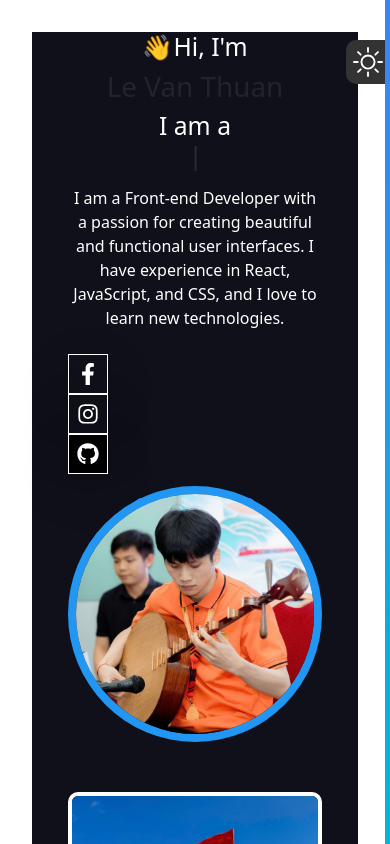
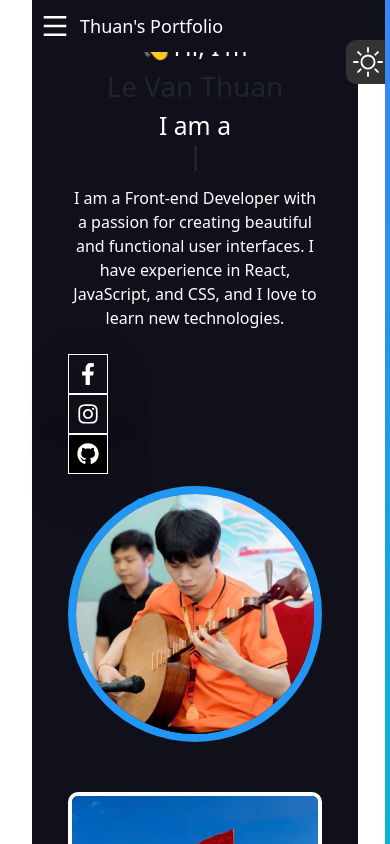
Before and after one commit to thuanlv0911/thuans-portfolio, a React (Vite) app in the folder client/: page / in a window 390 px wide. Shown: the top 844 px of the page. Built offline with nearby package versions, Linux system fonts and the light colour scheme.

Commit message:
responsive mobile nav

```diff
--- a/client/src/App.jsx
+++ b/client/src/App.jsx
@@ -1,11 +1,13 @@
 import './App.css';
 import Layout from './components/Layout/Layout';
 import ScrollToTop from "react-scroll-to-top";
+import Nav from './components/MobileNav/Nav';
 
 
 function App() {
   return (
     <>
+      <Nav />
       <Layout />
       <ScrollToTop
         smooth
--- /dev/null
+++ b/client/src/components/MobileNav/Nav.jsx
@@ -0,0 +1,109 @@
+import React, { useState } from 'react';
+import { RiMenuFill, RiMenuFold2Fill } from "react-icons/ri";
+import "./nav.css";
+import { IoHomeOutline } from "react-icons/io5";
+import { GrContactInfo } from "react-icons/gr";
+import { HiOutlineMail } from "react-icons/hi";
+import { TbCertificate } from "react-icons/tb";
+import { BsDiagram3 } from "react-icons/bs";
+import { FaFacebookF, FaInstagram, FaGithub } from "react-icons/fa";
+import { FaRegCopyright } from "react-icons/fa6";
+import { Link } from 'react-scroll';
+
+const Nav = () => {
+    const [open, setOpen] = useState(false);
+
+    const handleOpen = () => {
+        setOpen(!open);
+    };
+
+    return (
+        <div>
+            <div className="mobile-nav">
+                <div className="mobile-nav-header">
+                    {open ? (
+                        <RiMenuFold2Fill size={30} className="mobile-nav-icon" onClick={handleOpen} />
+                    ) : (
+                        <RiMenuFill size={30} className="mobile-nav-icon" onClick={handleOpen} />
+                    )}
+                    {!open && (
+                        <span className="mobile-nav-title">
+                            Thuan's Portfolio
+                        </span>
+                    )}
+                    {open && (
+                        <div className="mobile-icon-menu flex flex-row justify-around items-center">
+                            <div className="mobile-navbar-item-icons">
+                                <Link
+                                    to="home"
+                                    className="mobile-navbar-link-icons"
+                                    spy={true}
+                                    smooth={true}
+                                    offset={-100}
+                                    duration={100}
+                                    onClick={handleOpen}
+                                >
+                                    <IoHomeOutline title="Home" />
+                                </Link>
+                            </div>
+                            <div className="mobile-navbar-item-icons">
+                                <Link
+                                    to="about"
+                                    className="mobile-navbar-link-icons"
+                                    spy={true}
+                                    smooth={true}
+                                    offset={-100}
+                                    duration={100}
+                                    onClick={handleOpen}
+                                >
+                                    <GrContactInfo title="About Me" />
+                                </Link>
+                            </div>
+                            <div className="mobile-navbar-item-icons">
+                                <Link
+                                    to="projects"
+                                    className="mobile-navbar-link-icons"
+                                    spy={true}
+                                    smooth={true}
+                                    offset={-100}
+                                    duration={100}
+                                    onClick={handleOpen}
+                                >
+                                    <BsDiagram3 title="Projects" />
+                                </Link>
+                            </div>
+                            <div className="mobile-navbar-item-icons">
+                                <Link
+                                    to="certifications"
+                                    className="mobile-navbar-link-icons"
+                                    spy={true}
+                                    smooth={true}
+                                    offset={-100}
+                                    duration={100}
+                                    onClick={handleOpen}
+                                >
+                                    <TbCertificate title="Certifications" />
+                                </Link>
+                            </div>
+                            <div className="mobile-navbar-item-icons">
+                                <Link
+                                    to="contact"
+                                    className="mobile-navbar-link-icons"
+                                    spy={true}
+                                    smooth={true}
+                                    offset={-100}
+                                    duration={100}
+                                    onClick={handleOpen}
+                                >
+                                    <HiOutlineMail title="Contact" />
+                                </Link>
+                            </div>
+                        </div>
+                    )}
+                </div>
+            </div>
+        </div>
+    );
+};
+
+export default Nav;
--- /dev/null
+++ b/client/src/components/MobileNav/nav.css
@@ -0,0 +1,93 @@
+.mobile-nav {
+    overflow: hidden;
+    position: fixed;
+    top: 0;
+    width: 100%;
+    z-index: 1;
+}
+
+.mobile-nav-header {
+    height: 52px;
+    width: 100%;
+    background-color: #f0f0f0;
+    padding: 8px;
+    display: flex;
+    align-items: center;
+}
+
+.mobile-nav-icon {
+    cursor: pointer;
+    margin-right: 10px;
+    font-size: 30px;
+}
+
+:where(.light) .mobile-nav-icon {
+    color: #fff;
+}
+
+:where(.dark) .mobile-nav-icon {
+    color: #10101A;
+}
+
+.mobile-nav-title {
+    text-transform: capitalize;
+    font-size: 18px;
+}
+
+:where(.light) .mobile-nav-title {
+    color: #fff;
+}
+
+:where(.dark) .mobile-nav-title {
+    color: #10101A;
+}
+
+.mobile-icon-menu {
+    display: flex;
+    justify-content: space-around;
+    align-items: center;
+    flex-grow: 1;
+}
+
+.mobile-navbar-item-icons {
+    padding: 5px;
+}
+
+.mobile-navbar-link-icons {
+    font-size: 24px;
+    cursor: pointer;
+    transition-property: color, transform;
+    transition-duration: 200ms;
+}
+
+:where(.light) .mobile-nav-header {
+    background-color: #10101A;
+}
+
+:where(.dark) .mobile-nav-header {
+    background-color: #f0f0f0;
+}
+
+:where(.light) .mobile-navbar-link-icons {
+    color: #fff;
+}
+
+:where(.dark) .mobile-navbar-link-icons {
+    color: #10101A;
+}
+
+.mobile-navbar-link-icons:hover {
+    color: #2196F3;
+    transform: scale(1.15);
+}
+
+.mobile-navbar-link-icons.active {
+    color: #2196F3 !important;
+    transform: scale(1.15);
+}
+
+@media (min-width: 46.25em) {
+    .mobile-nav {
+        display: none;
+    }
+}
--- a/client/src/pages/Home/home.css
+++ b/client/src/pages/Home/home.css
@@ -92,6 +92,7 @@
 /* Tablet */
 @media (min-width: 46.25em) and (max-width: 64em) {
     .container {
+
         flex-direction: column;
         align-items: center;
     }
@@ -112,6 +113,7 @@
 /* Mobile */
 @media (max-width: 46.24em) {
     .container {
+        margin-top: 0px;
         flex-direction: column;
         align-items: center;
     }
```
